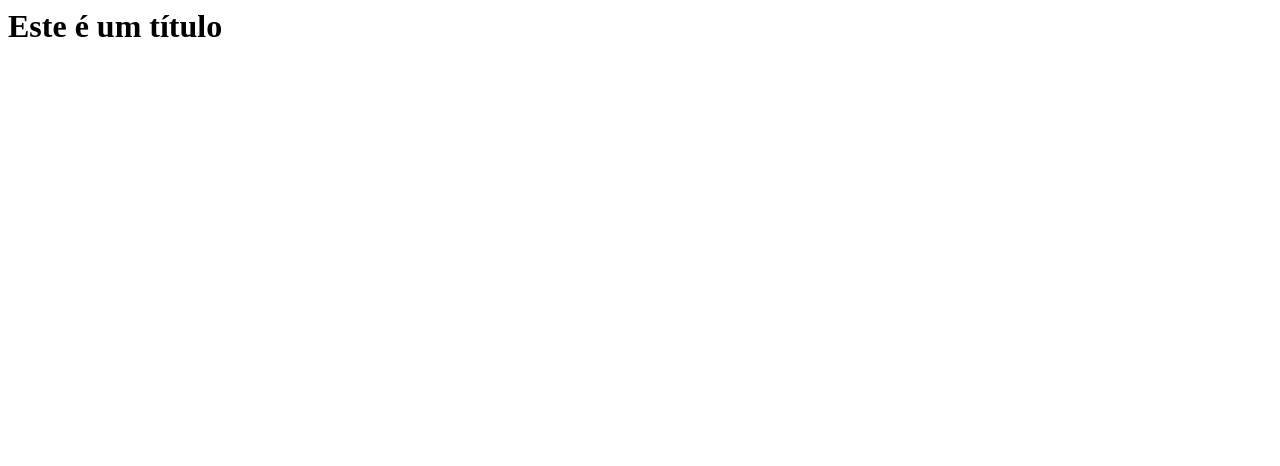
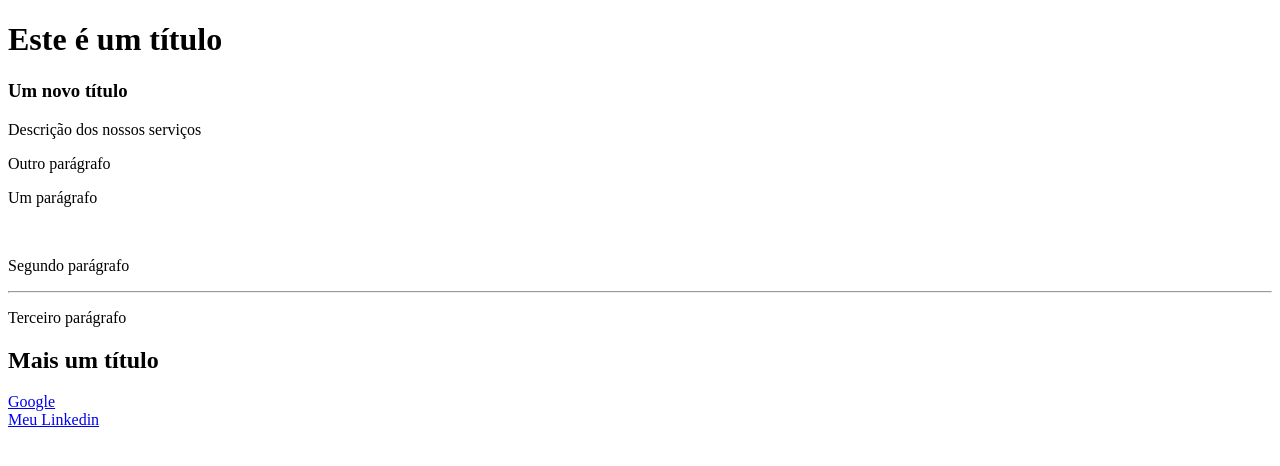
Before and after one commit to barbosaotavio/Forma-o-Front-end, a plain HTML site: page 1_INTRO/index.html in a window 1280 px wide. Drawn offline with Linux system fonts and the light colour scheme.

Commit message:
fundamentos HTML

```diff
--- a/1_INTRO/index.html
+++ b/1_INTRO/index.html
@@ -1 +1,26 @@
-<h1>Este é um título</h1>
+<!DOCTYPE html>
+<html lang="ptbr">
+<head>
+    <meta charset="UTF-8">
+    <meta name="viewport" content="width=device-width, initial-scale=1.0">
+    <title>Fundamentos HTML</title>
+</head>
+<body style="padding-bottom: 500px;">
+    <h1>Este é um título</h1>
+    <h3>Um novo título</h3>
+    <p>Descrição dos nossos serviços</p>
+    <p>Outro parágrafo</p>
+    <p>Um parágrafo</p>
+    <br/>
+
+    <p>Segundo parágrafo</p>
+    <hr/>
+    <p>Terceiro parágrafo</p>
+
+    <h2>Mais um título</h2>
+    <a href="https://google.com">Google</a>
+    <br>
+    <a href="https://www.linkedin.com/in/otavio-barbosa-52390b300/" target="_blank">Meu Linkedin</a>
+    <br>
+</body>
+</html>
```
